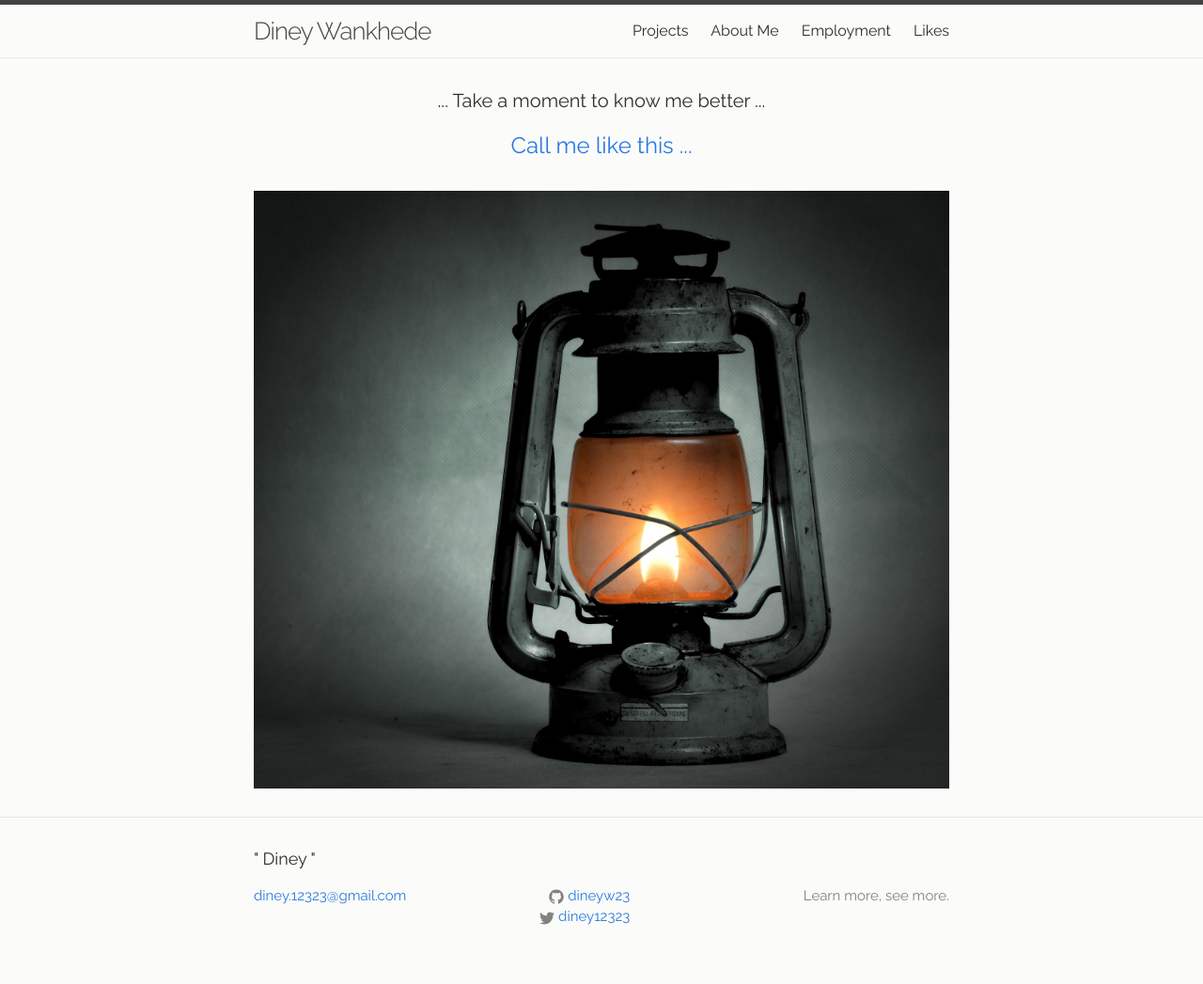
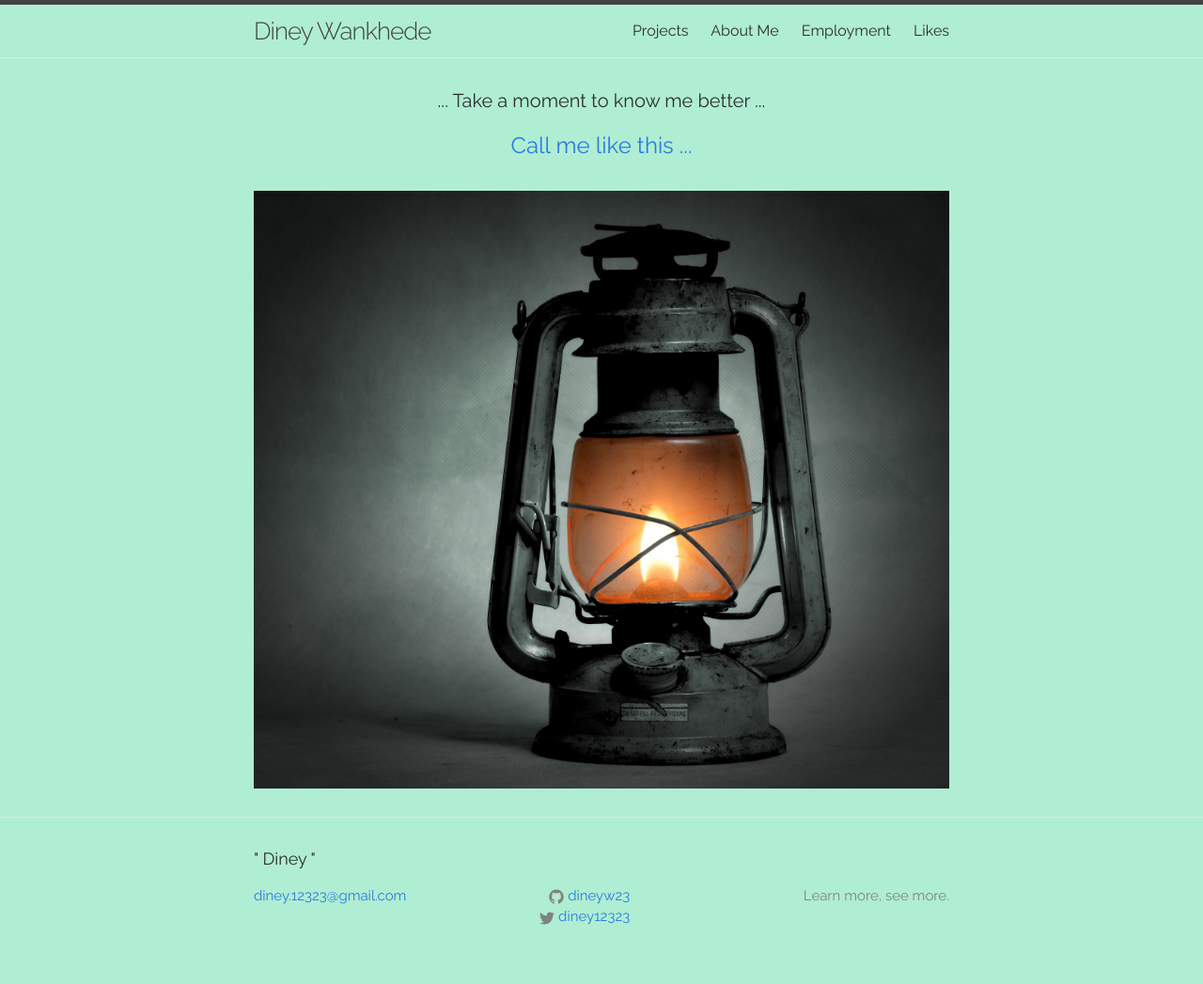
Before and after one commit to dineyw23/dineyw23.github.io, a Jekyll site: the page built from index.html, in a window 1280 px wide. Shown: the whole page at 94% size. Built offline with Jekyll 4.4.1, drawn with Linux system fonts in a browser that asks for light colours.

Commit message:
Color change

```diff
--- a/css/main.scss
+++ b/css/main.scss
@@ -14,7 +14,7 @@ $base-line-height: 1.5;
 $spacing-unit:     30px;
 
 $text-color:       #2E2E2E;
-$background-color: #fbfbf9;
+$background-color: #afeed3;
 $brand-color:      #2a7ae2;
 
 $grey-color:       #828282;
```
